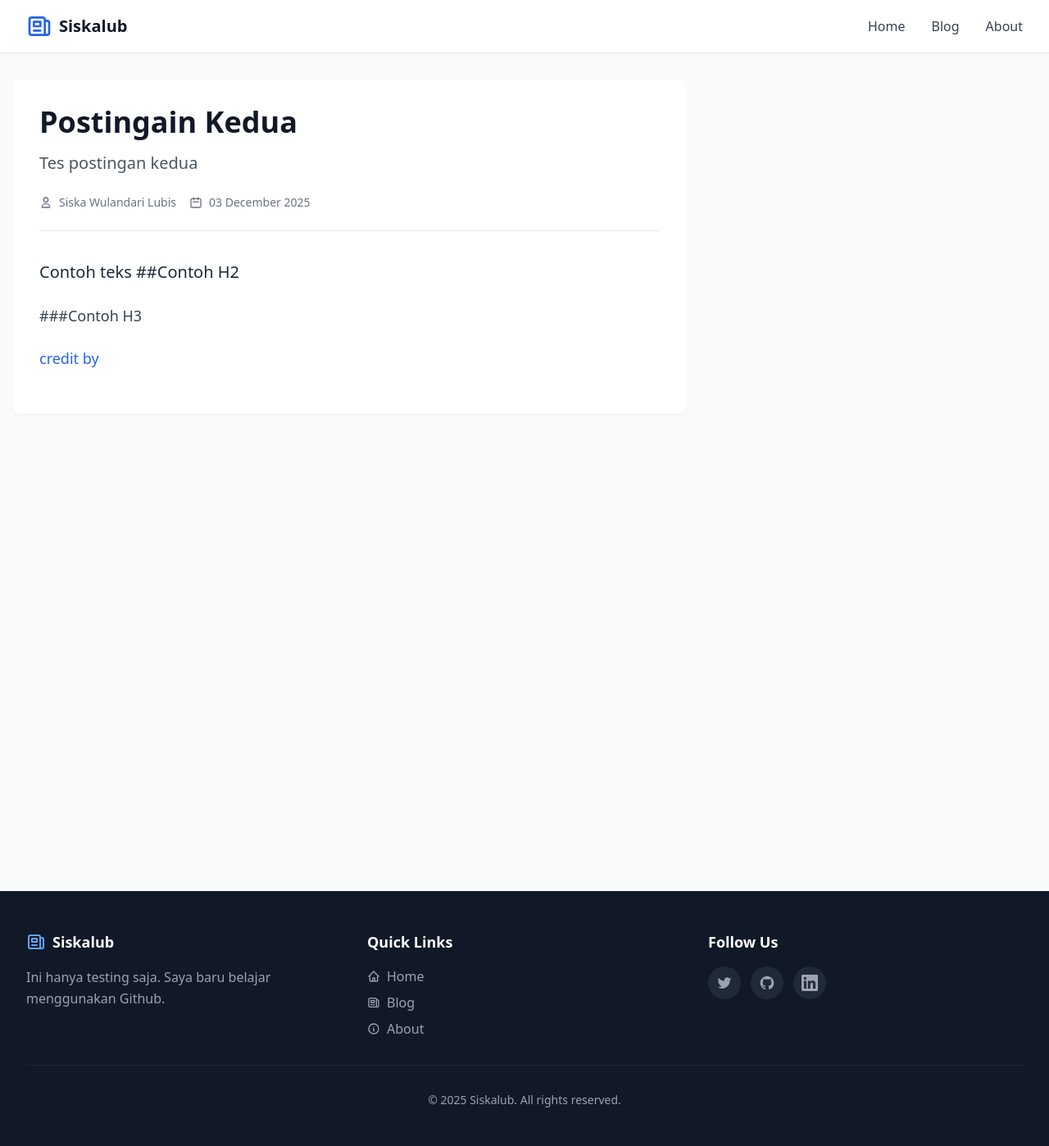
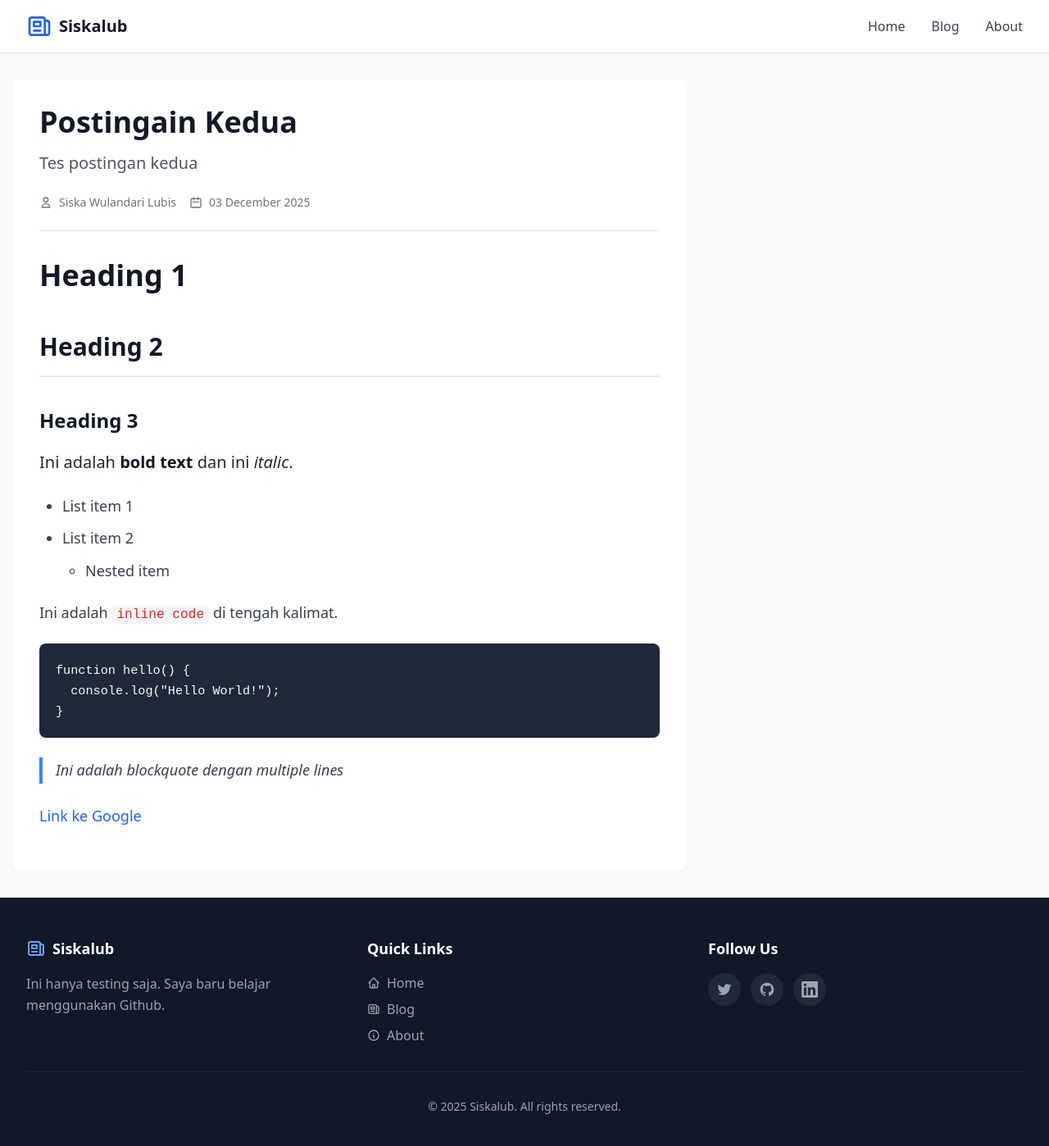
Before and after one commit to lubisrezanoprial/siskalub, a Jekyll site: the page built from _posts/2025-12-03-postingain-kedua.md, in a window 1280 px wide and 1400 px high. Shown: the whole window at 82% size. Built offline with Jekyll 4.4.1, drawn with Linux system fonts in a browser that asks for light colours; nearby versions of some CDN libraries.

Commit message:
Update 2025-12-03-postingain-kedua.md

````diff
--- a/_posts/2025-12-03-postingain-kedua.md
+++ b/_posts/2025-12-03-postingain-kedua.md
@@ -9,9 +9,24 @@ sidebar: false
 permalink: /blog/postingain-kedua/
 ---
 
-Contoh teks
-##Contoh H2
+# Heading 1
+## Heading 2
+### Heading 3
 
-###Contoh H3
+Ini adalah **bold text** dan ini *italic*.
 
-[credit by](https://www.rezalubis.com)
+- List item 1
+- List item 2
+  - Nested item
+
+Ini adalah `inline code` di tengah kalimat.
+```javascript
+function hello() {
+  console.log("Hello World!");
+}
+```
+
+> Ini adalah blockquote
+> dengan multiple lines
+
+[Link ke Google](https://google.com)
````
